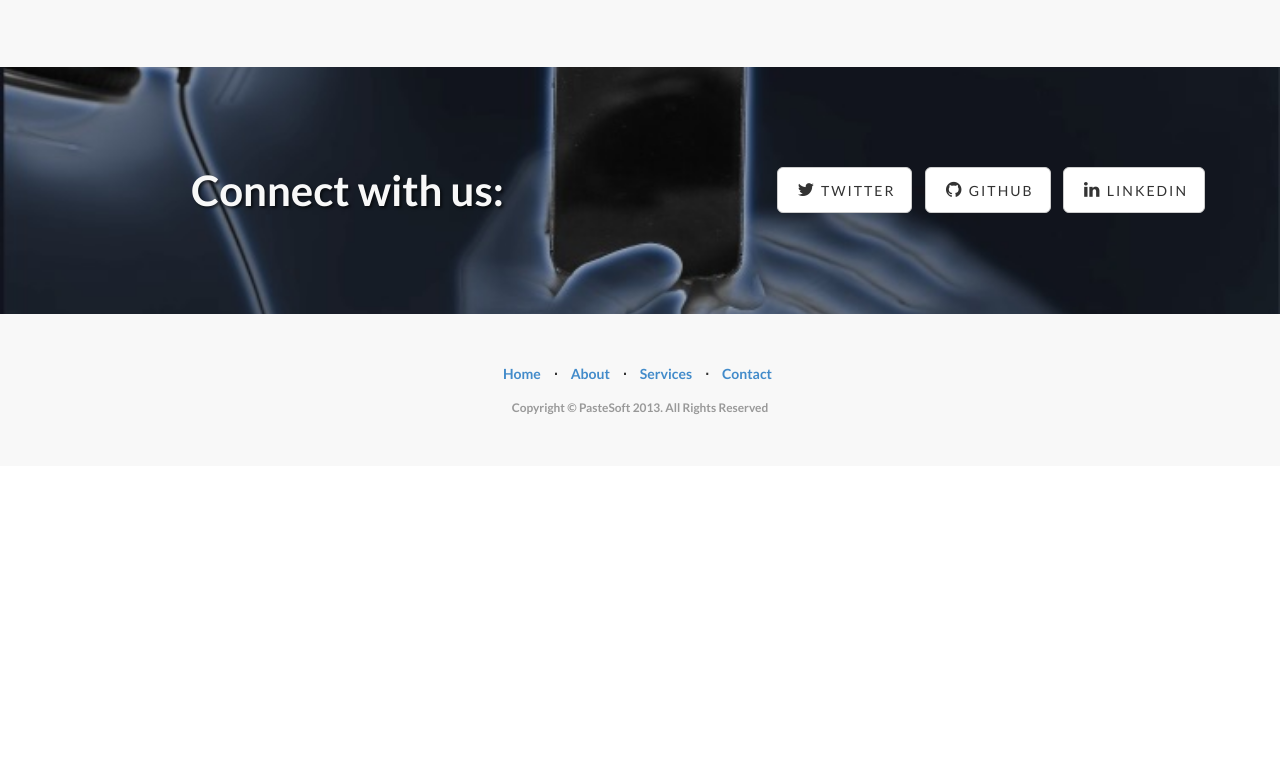
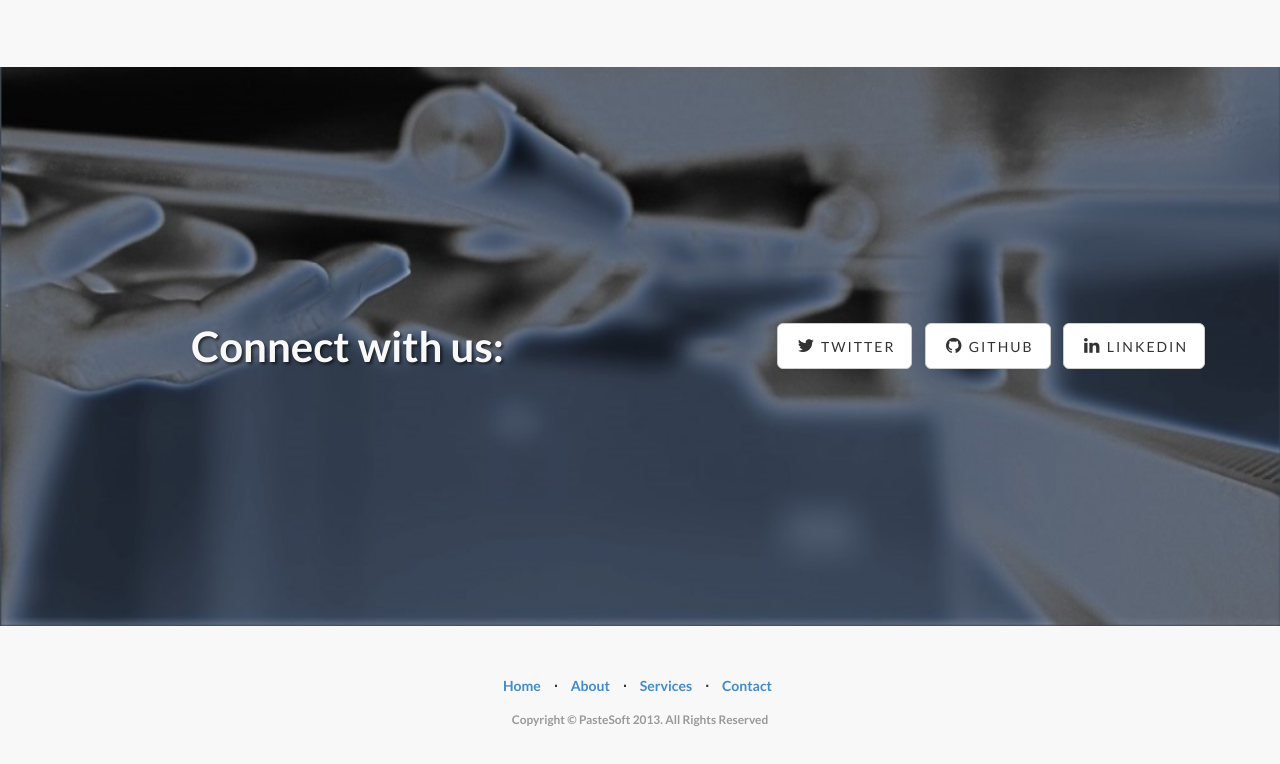
Before and after one commit to Pastesoft/DatHack, a plain HTML site: page index.html in a window 1280 px wide. Shown: the part 969-1733 px from the top of the page. Before the commit the page ends 1435 px from the top, so only its background shows below. Drawn offline with Linux system fonts and the light colour scheme.

Commit message:
Changing the banner img and size

```diff
--- a/css/landing-page.css
+++ b/css/landing-page.css
@@ -107,9 +107,10 @@ body, h1, h2, h3, h4, h5, h6 {
 }
 
 .banner {
-	padding: 100px 0;
+	padding-top: 20%;
+	padding-bottom:20%;
 	color: #f8f8f8;
-	background: url(../img/banner-bga.jpg) no-repeat center center;
+	background: url(../img/banner-bgb.jpg) no-repeat 100% 100%;
 	background-size: cover;
 }
 
```
Also changed, not shown: img/banner-bgb.jpg (added).
